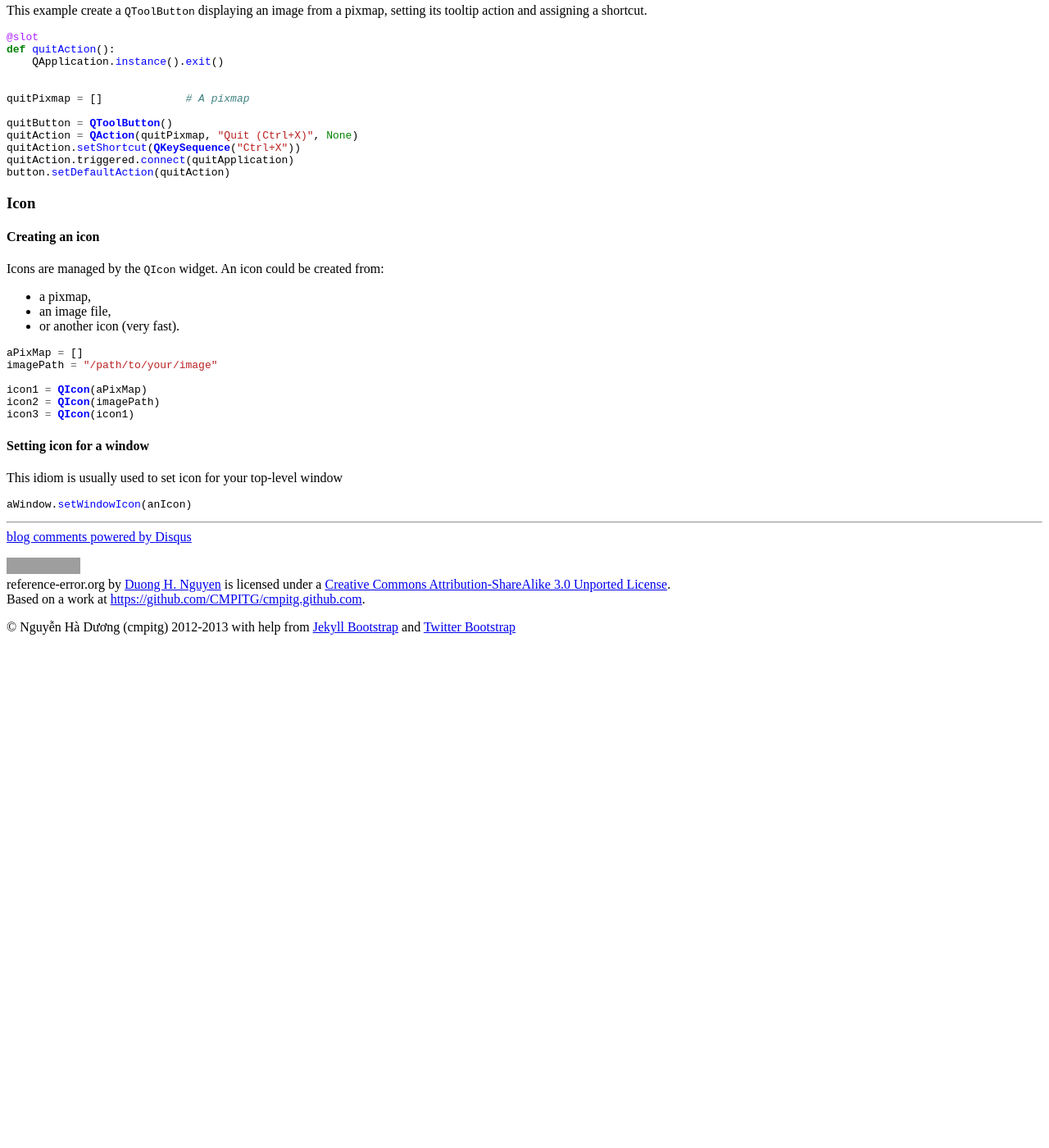
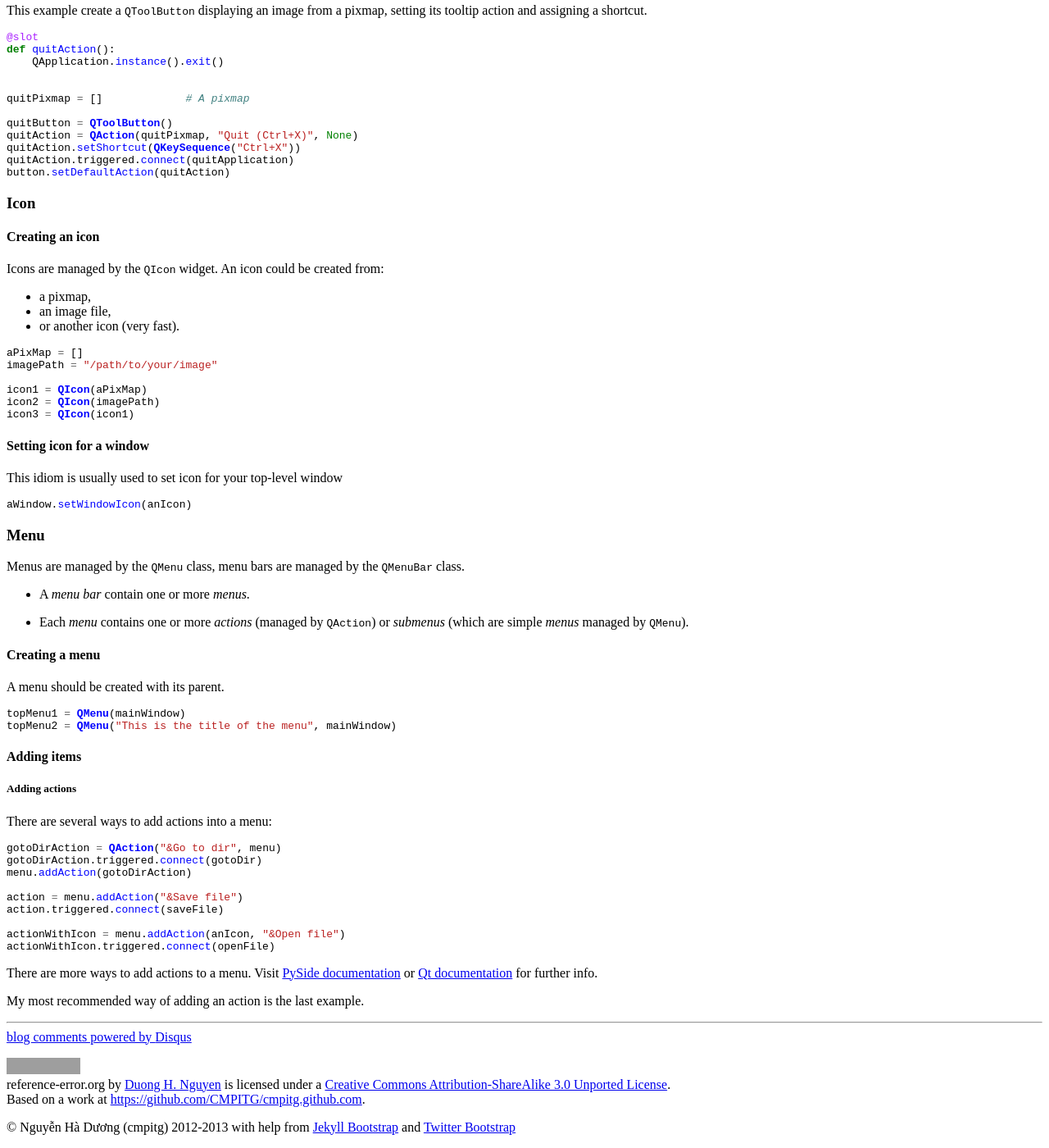
Before and after one commit to cmpitg/cmpitg.github.com, a Jekyll site: the page built from guides/pyside.md, in a window 1280 px wide and 1400 px high, scrolled down 611 px. Shown: the whole window at 82% size. Built offline with Jekyll 4.4.1, drawn with Linux system fonts in a browser that asks for light colours; comment, search, counter and statistics services are not loaded; before the commit the page ends 1401 px from its top, so only the background shows below that; grey boxes are pictures that could not be loaded.

Commit message:
Adding action @ menu @ pyside

````diff
--- a/guides/pyside.md
+++ b/guides/pyside.md
@@ -72,3 +72,42 @@ This idiom is usually used to set icon for your top-level window
 ```python
 aWindow.setWindowIcon(anIcon)
 ```
+
+### Menu
+
+Menus are managed by the `QMenu` class, menu bars are managed by the `QMenuBar` class.
+
+* A *menu bar* contain one or more *menus*.
+
+* Each *menu* contains one or more *actions* (managed by `QAction`) or *submenus* (which are simple *menus* managed by `QMenu`).
+
+#### Creating a menu
+
+A menu should be created with its parent.
+
+```python
+topMenu1 = QMenu(mainWindow)
+topMenu2 = QMenu("This is the title of the menu", mainWindow)
+```
+
+#### Adding items
+
+##### Adding actions
+
+There are several ways to add actions into a menu:
+
+```python
+gotoDirAction = QAction("&Go to dir", menu)
+gotoDirAction.triggered.connect(gotoDir)
+menu.addAction(gotoDirAction)
+
+action = menu.addAction("&Save file")
+action.triggered.connect(saveFile)
+
+actionWithIcon = menu.addAction(anIcon, "&Open file")
+actionWithIcon.triggered.connect(openFile)
+```
+
+There are more ways to add actions to a menu.  Visit [PySide documentation](http://srinikom.github.io/pyside-docs/PySide/QtGui/QMenu.html#PySide.QtGui.PySide.QtGui.QMenu.addAction) or [Qt documentation](http://doc-snapshot.qt-project.org/qt5-stable/qtwidgets/qmenu.html) for further info.
+
+My most recommended way of adding an action is the last example.
````
